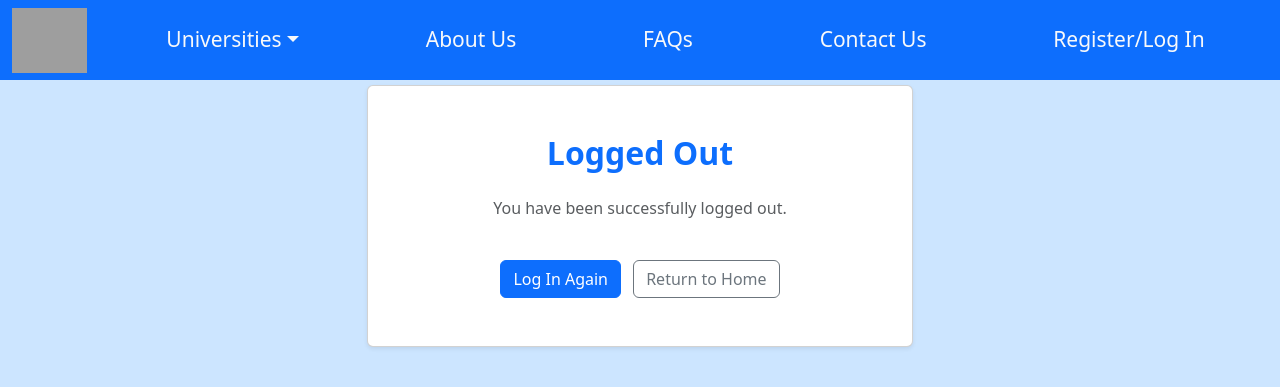
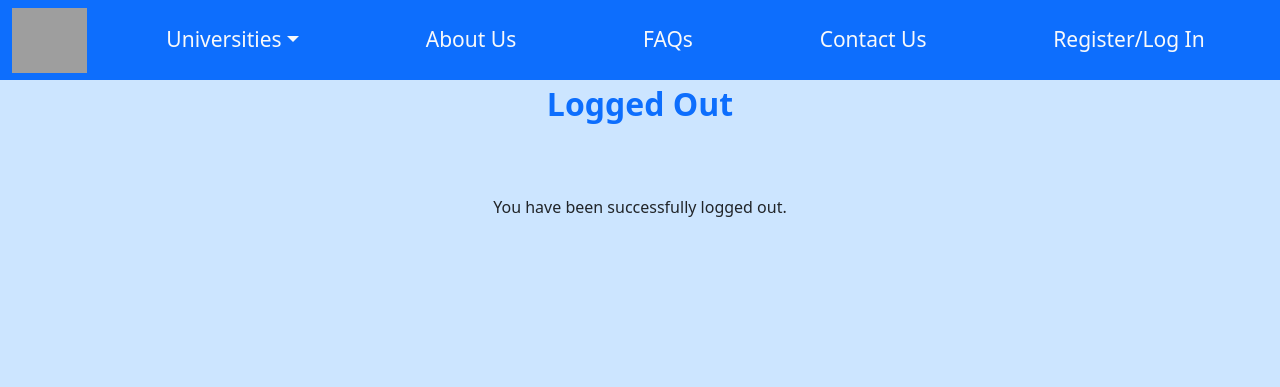
Before and after one commit to ViSaLrOxX/DormGuide, a Django app: template templates/registration/logout.html in a window 1280 px wide. Shown: the top 387 px of the page. Run offline with Django 3.2, Linux system fonts and the light colour scheme; the template is opened without the code that fills it, so the values that code supplies are empty; some libraries are stand-ins or nearby versions; grey boxes are pictures that could not be loaded.

Commit message:
Update logout.html

```diff
--- a/templates/registration/logout.html
+++ b/templates/registration/logout.html
@@ -5,19 +5,13 @@
 {% endblock %}
 
 {% block content %}
-<div class="container">
-    <div class="row justify-content-center">
-        <div class="col-lg-6">
-            <div class="card shadow-sm rounded text-center p-5">
-                <h2 class="text-primary fw-bold mb-4">Logged Out</h2>
-                <p class="text-muted">You have been successfully logged out.</p>
+    <div class="d-flex flex-column col-8 mx-auto align-items-center justify-content-center">
+        <div class="row w-100 mb-5">
+            <h2 class="text-center text-primary mb-4 fw-bold">Logged Out</h2>
+        </div>
 
-                <div class="mt-4">
-                    <a href="{% url 'dormguide:login' %}" class="btn btn-primary">Log In Again</a>
-                    <a href="{% url 'dormguide:index' %}" class="btn btn-outline-secondary ms-2">Return to Home</a>
-                </div>
-            </div>
+        <div clas="row w-100">
+            <p class="text-center">You have been successfully logged out.</p>
         </div>
     </div>
-</div>
-{% endblock %}
+{% endblock content %}
```
